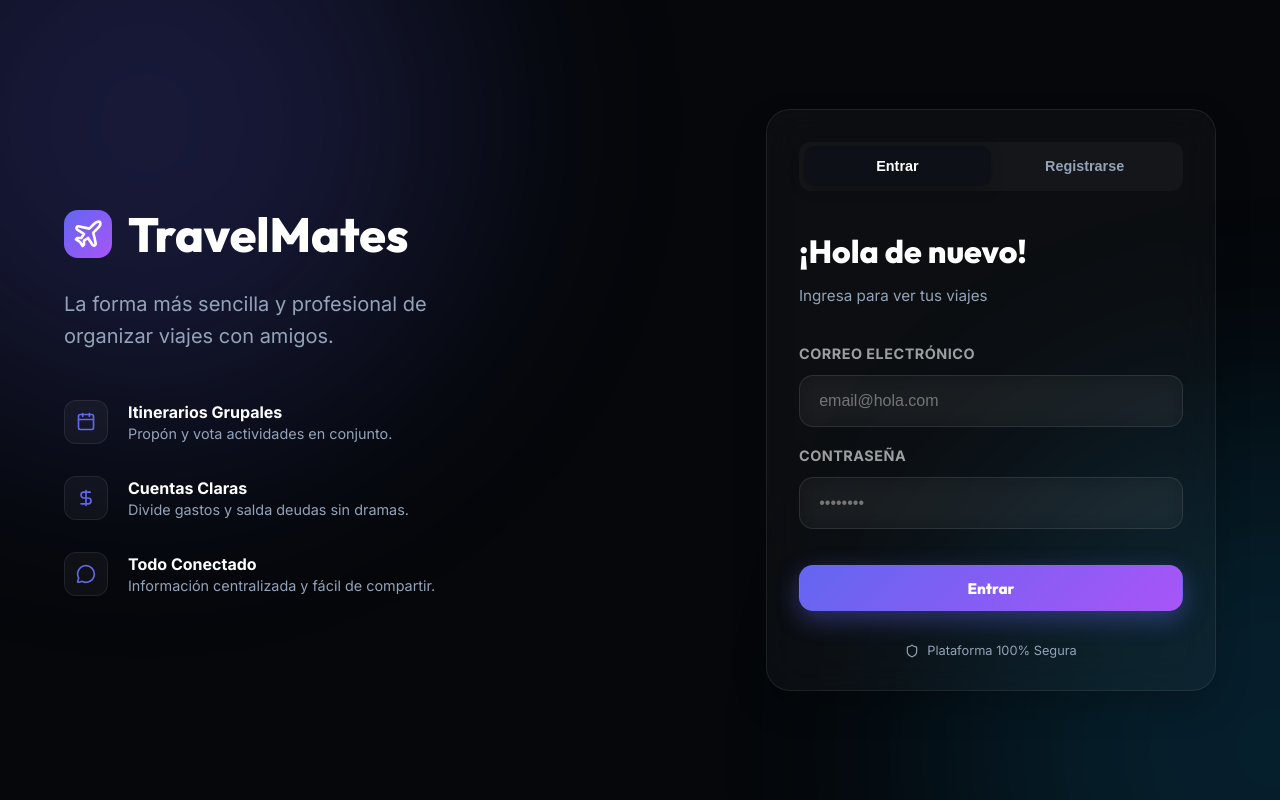
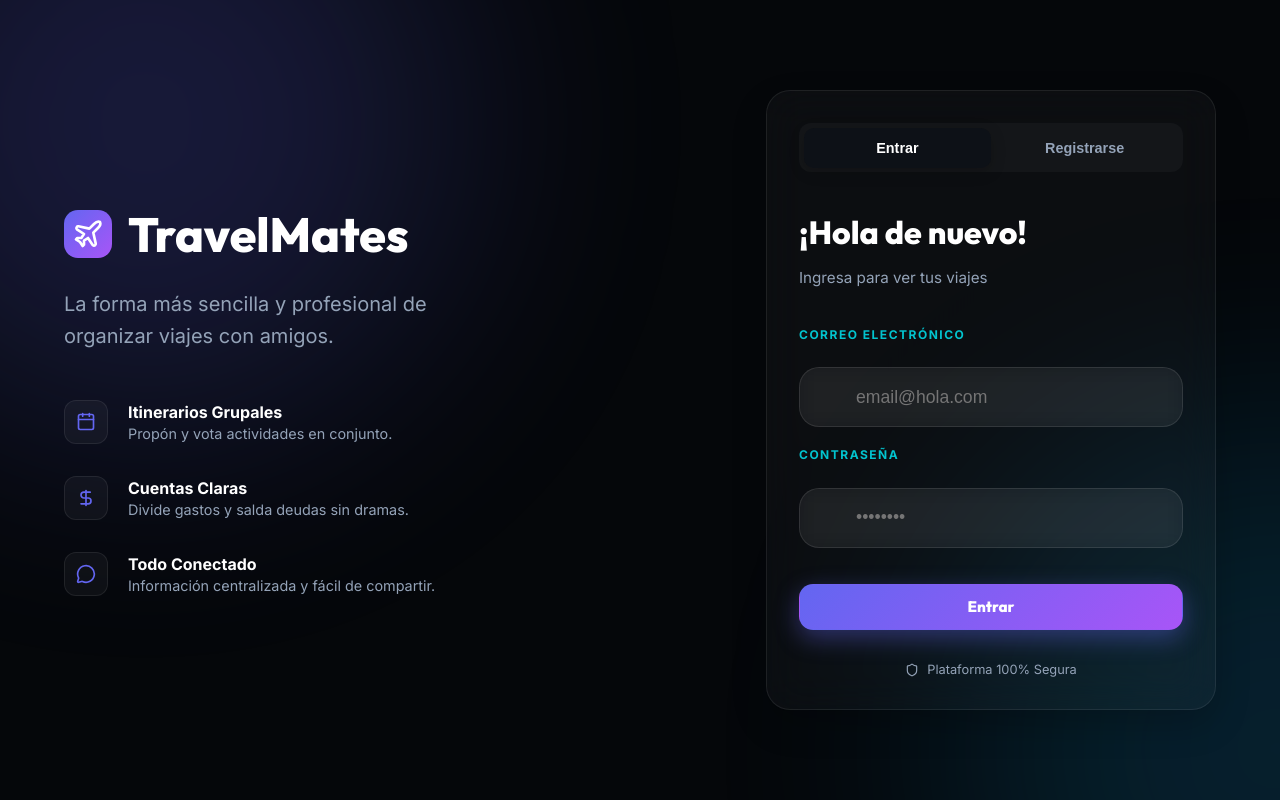
Before and after one commit to melinarivera/TravelMates-App, a React (Vite) app: page /auth in a window 1280 px wide. Built offline with nearby package versions, Linux system fonts and the light colour scheme.

Commit message:
style: implement refined styling for trip creation form inputs and labels

```diff
--- a/src/pages/ModulePage.css
+++ b/src/pages/ModulePage.css
@@ -607,3 +607,56 @@ select.form-input {
   background-size: 1.2rem;
   padding-right: 3rem !important;
 }
+
+/* REFINAMIENTO TOTAL DEL MODAL / FORMULARIO */
+
+.create-trip-form {
+  display: flex !important;
+  flex-direction: column !important;
+  gap: 2rem !important; /* Más espacio entre grupos de inputs */
+  padding: 1rem 0 !important;
+}
+
+.form-group {
+  display: flex !important;
+  flex-direction: column !important;
+  gap: 0.8rem !important; /* Espacio entre label e input */
+}
+
+.form-label {
+  font-size: 0.75rem !important;
+  font-weight: 800 !important;
+  color: #00f2ff !important; /* Color Cian para las etiquetas */
+  text-transform: uppercase !important;
+  letter-spacing: 1.5px !important;
+  opacity: 0.8;
+}
+
+.form-input-container {
+  position: relative;
+  display: flex;
+  align-items: center;
+}
+
+.form-input-icon {
+  position: absolute;
+  left: 1.2rem;
+  color: rgba(255, 255, 255, 0.3);
+  pointer-events: none;
+}
+
+.form-input {
+  width: 100% !important;
+  height: 60px !important; /* Inputs más altos y cómodos */
+  padding-left: 3.5rem !important; /* Espacio para el icono */
+  background: rgba(255, 255, 255, 0.05) !important;
+  border: 1px solid rgba(255, 255, 255, 0.1) !important;
+  border-radius: 20px !important;
+  font-size: 1.1rem !important;
+}
+
+.form-input:focus {
+  background: rgba(255, 255, 255, 0.08) !important;
+  border-color: #00f2ff !important;
+  box-shadow: 0 0 20px rgba(0, 242, 255, 0.15) !important;
+}
```
